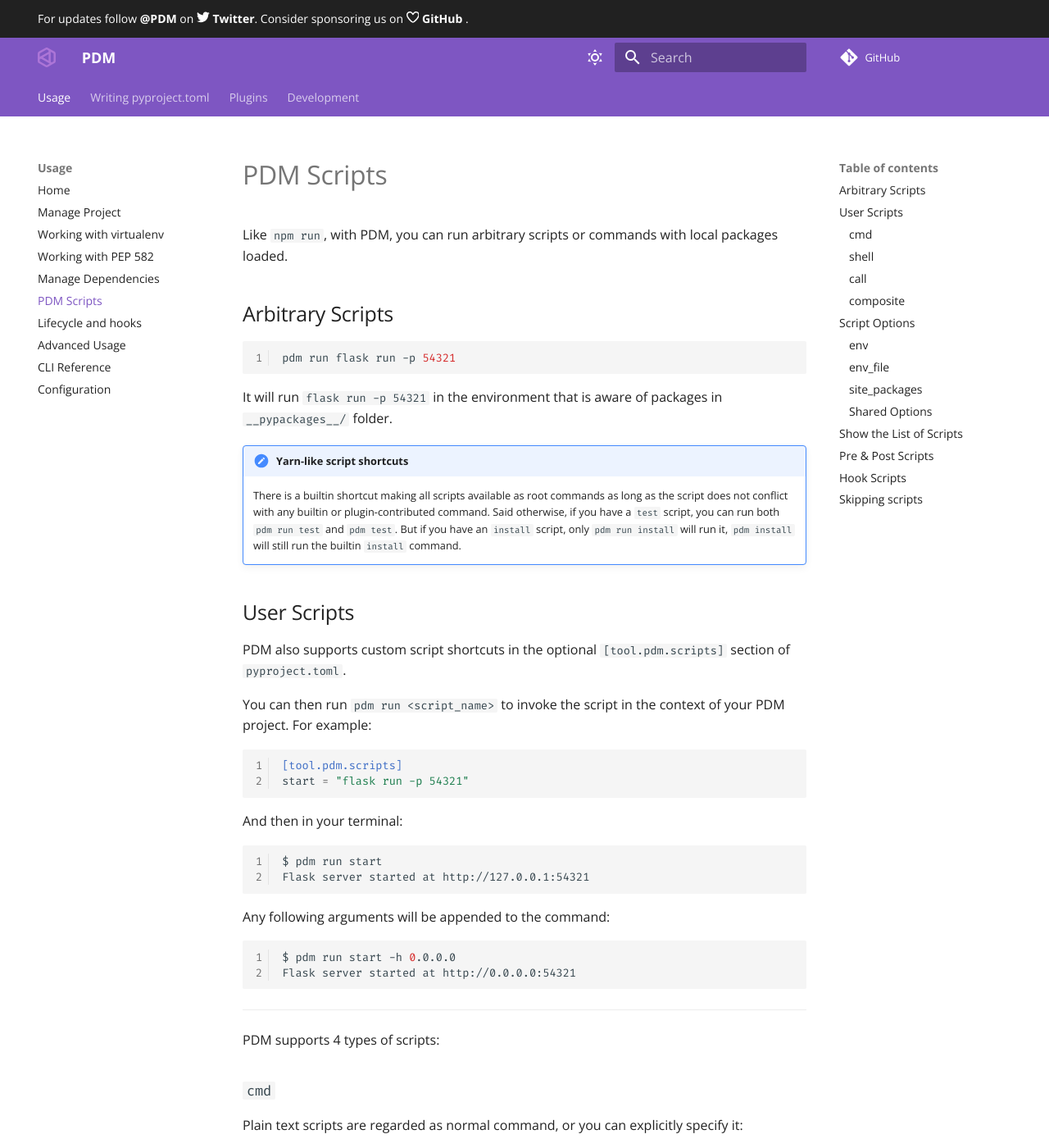
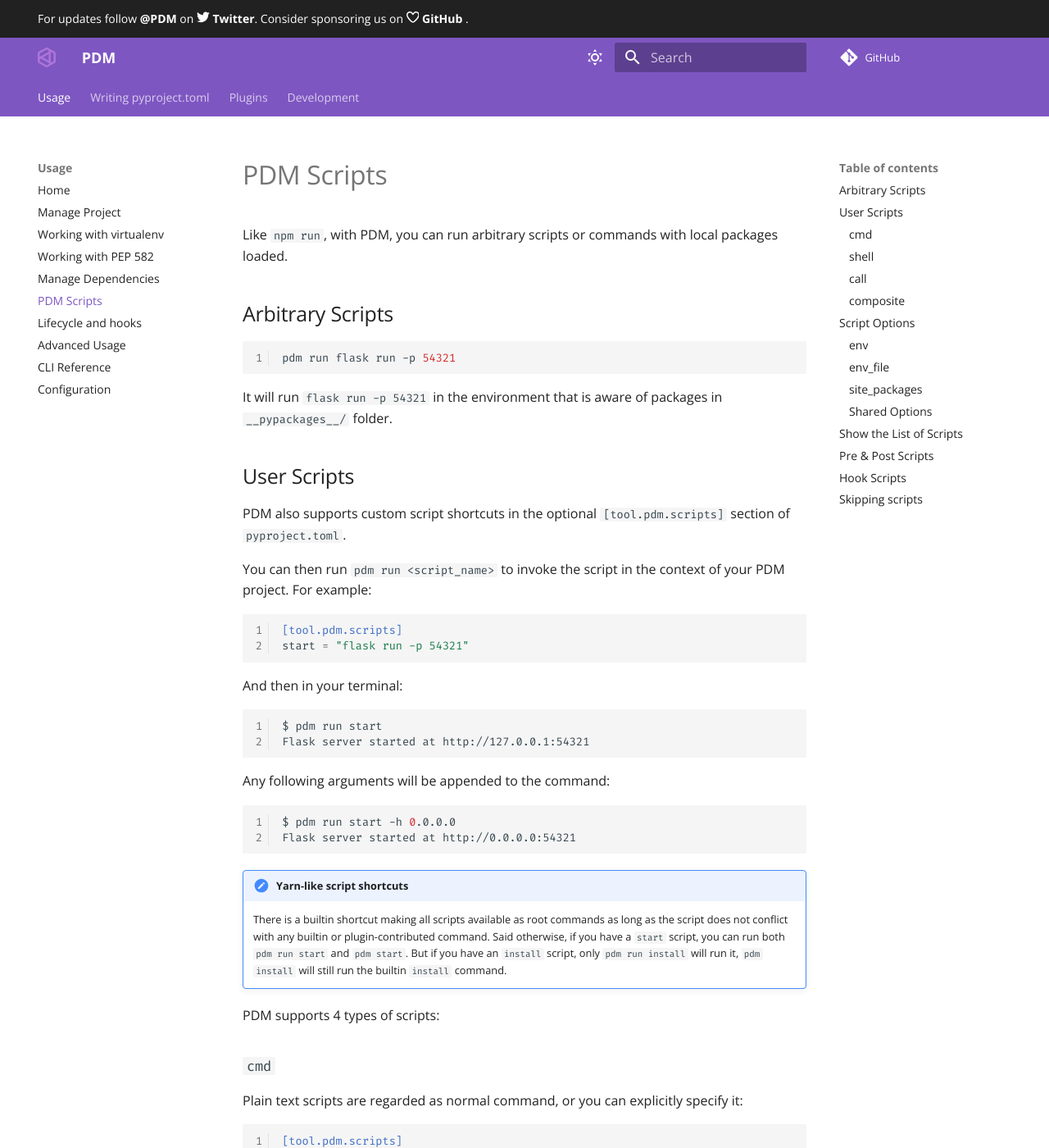
Before and after one commit to ChrisSanderser/pd-ms, an MkDocs documentation site: the page built from docs/docs/usage/scripts.md, in a window 1280 px wide and 1400 px high. Shown: the whole window at 82% size. Built offline with MkDocs 1.6.1 and Material for MkDocs 9.7.7, drawn with Linux system fonts in a browser that asks for light colours; comment, search, counter and statistics services are not loaded; the version menu is left out; part of the change alters nothing that is shown; some of the changed text lies outside the part shown.

````diff
--- a/docs/docs/usage/scripts.md
+++ b/docs/docs/usage/scripts.md
@@ -9,13 +9,6 @@ pdm run flask run -p 54321
 ```
 
 It will run `flask run -p 54321` in the environment that is aware of packages in `__pypackages__/` folder.
-
-!!! note "Yarn-like script shortcuts"
-    There is a builtin shortcut making all scripts available as root commands
-    as long as the script does not conflict with any builtin or plugin-contributed command.
-    Said otherwise, if you have a `test` script, you can run both `pdm run test` and `pdm test`.
-    But if you have an `install` script, only `pdm run install` will run it,
-    `pdm install` will still run the builtin `install` command.
 
 ## User Scripts
 
@@ -42,7 +35,12 @@ $ pdm run start -h 0.0.0.0
 Flask server started at http://0.0.0.0:54321
 ```
 
----
+!!! note "Yarn-like script shortcuts"
+    There is a builtin shortcut making all scripts available as root commands
+    as long as the script does not conflict with any builtin or plugin-contributed command.
+    Said otherwise, if you have a `start` script, you can run both `pdm run start` and `pdm start`.
+    But if you have an `install` script, only `pdm run install` will run it,
+    `pdm install` will still run the builtin `install` command.
 
 PDM supports 4 types of scripts:
 
--- a/docs/mkdocs.yml
+++ b/docs/mkdocs.yml
@@ -80,7 +80,7 @@ markdown_extensions:
           class: mermaid
           format: "!!python/name:pymdownx.superfences.fence_code_format"
 
-copyright: Copyright &copy; 2019-2021 <a href="https://frostming.com">Frost Ming</a>
+copyright: Copyright &copy; 2019 <a href="https://frostming.com">Frost Ming</a>
 
 extra:
   version:
````
